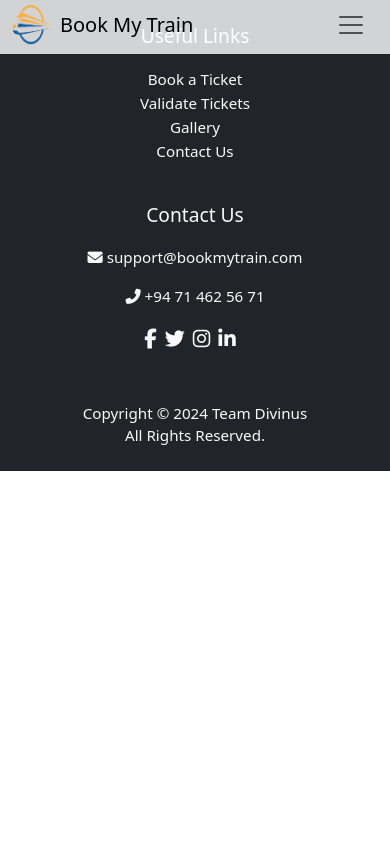
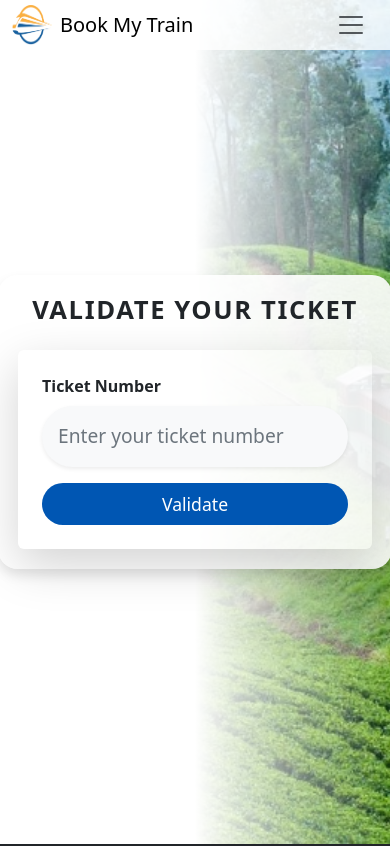
Before and after one commit to devinda0/iwb007-team-divinus, a React (Create React App) app in the folder client/: page /validate in a window 390 px wide. Shown: the top 846 px of the page. Built offline with nearby package versions, Linux system fonts and the light colour scheme.

Commit message:
validation page done

```diff
--- a/client/src/App.js
+++ b/client/src/App.js
@@ -1,7 +1,8 @@
 import './App.css';
 import { BrowserRouter as Router, Routes, Route } from 'react-router-dom';
 import Home from './pages/home';
-import BookingPage from './pages/BookingPage'; // Your BookingPage component
+import BookingPage from './pages/BookingPage';
+import ValidatePage from './pages/ValidatePage';
 import Navbar from './components/common/navbar';
 import Footer from './components/common/Footer';
 
@@ -12,6 +13,7 @@ function App() {
       <Routes>
         <Route path="/" element={<Home />} /> {/* Home page route */}
         <Route path="/booking" element={<BookingPage />} /> {/* Booking page route */}
+        <Route path="/validate" element={<ValidatePage />} /> {/* Ticket Validation Route */}
       </Routes>
       <Footer /> {/* The Footer will be visible on all pages */}
     </Router>
--- a/client/src/components/common/Footer.jsx
+++ b/client/src/components/common/Footer.jsx
@@ -13,7 +13,7 @@ const Footer = () => {
             <h5>Useful Links</h5>
             <ul className="list-unstyled">
               <li><a href="/booking" className="text-light">Book a Ticket</a></li>
-              <li><a href="#validate" className="text-light">Validate Tickets</a></li>
+              <li><a href="/validate" className="text-light">Validate Tickets</a></li>
               <li><a href="#gallery" className="text-light">Gallery</a></li>
               <li><a href="#contact-us" className="text-light">Contact Us</a></li>
             </ul>
--- a/client/src/components/common/navbar.jsx
+++ b/client/src/components/common/navbar.jsx
@@ -60,7 +60,7 @@ const Navbar = () => {
               <a className="nav-link" href="/booking">Booking</a>
             </li>
             <li className="nav-item">
-              <a className="nav-link" href="#">Validate</a>
+              <a className="nav-link" href="/validate">Validate</a>
             </li>
             <li className="nav-item">
               <a className="nav-link" href="#">Gallery</a>
--- a/client/src/components/home/HeroSection.jsx
+++ b/client/src/components/home/HeroSection.jsx
@@ -27,9 +27,11 @@ const HeroSection = () => {
           <div className="col-md-4">
             <div className="card mb-4 shadow-sm custom-card">
               <img src={validateIcon} className="card-img-top icon-image" alt="Validate" />
-              <div className="card-body">
-                <button className="btn btn-primary rounded-pill custom-button">Validate</button>
-              </div>
+              <a href="/validate" className="stretched-link">
+                <div href className="card-body">
+                  <button className="btn btn-primary rounded-pill custom-button">Validate</button>
+                </div>
+              </a>
             </div>
           </div>
           {/* Gallery */}
--- /dev/null
+++ b/client/src/components/validatePage/TicketValidationForm.jsx
@@ -0,0 +1,27 @@
+import React from 'react';
+import { Form, Button, InputGroup } from 'react-bootstrap';
+
+const TicketValidationForm = ({ ticketNumber, setTicketNumber, handleValidation }) => {
+  return (
+    <Form onSubmit={handleValidation} className="validate-form shadow-lg rounded p-4">
+      <Form.Group controlId="formTicketNumber" className="mb-3">
+        <Form.Label className="fw-bold">Ticket Number</Form.Label>
+        <InputGroup>
+          <Form.Control
+            type="text"
+            value={ticketNumber}
+            onChange={(e) => setTicketNumber(e.target.value)}
+            placeholder="Enter your ticket number"
+            required
+            className="rounded-pill bg-light border-0 p-3 shadow-sm input-box"
+          />
+        </InputGroup>
+      </Form.Group>
+      <Button className="btn btn-primary w-100 rounded-pill validate-btn" type="submit">
+        Validate
+      </Button>
+    </Form>
+  );
+};
+
+export default TicketValidationForm;
--- /dev/null
+++ b/client/src/components/validatePage/TicketValidationResult.jsx
@@ -0,0 +1,27 @@
+import React from 'react';
+import { FontAwesomeIcon } from '@fortawesome/react-fontawesome';
+import { faCheckCircle, faTimesCircle } from '@fortawesome/free-solid-svg-icons';
+import { Alert } from 'react-bootstrap';
+
+const TicketValidationResult = ({ isValidTicket }) => {
+  return (
+    <Alert
+      variant={isValidTicket ? 'success' : 'danger'}
+      className="p-4 text-center validation-result shadow-lg rounded-pill"
+    >
+      {isValidTicket ? (
+        <>
+          <FontAwesomeIcon icon={faCheckCircle} size="5x" className="mb-3 text-success" />
+          <h2 className="mt-3">Valid Ticket</h2>
+        </>
+      ) : (
+        <>
+          <FontAwesomeIcon icon={faTimesCircle} size="5x" className="mb-3 text-danger" />
+          <h2 className="mt-3">Invalid Ticket</h2>
+        </>
+      )}
+    </Alert>
+  );
+};
+
+export default TicketValidationResult;
--- a/client/src/css/common/navbar.css
+++ b/client/src/css/common/navbar.css
@@ -6,7 +6,7 @@
     background-color: rgba(0, 0, 0, 0.1);
     transition: background-color 0.3s ease, box-shadow 0.3s ease, transform 0.3s ease;
     margin-top: 0;
-    padding: 0 0 1%;
+    padding: 0 0;
     border: none;
 }
 
--- /dev/null
+++ b/client/src/css/validatePage/validate-page.css
@@ -0,0 +1,162 @@
+/* Container for the validation page */
+.validate-page-container {
+    display: flex;
+    align-items: center;
+    min-height: 100vh;
+    background: linear-gradient(to right, rgba(255, 255, 255, 1) 50%, rgba(255, 255, 255, 0) 100%),
+                url('../../assets/validatePage/back-image.jpg');
+    background-size: cover;
+    background-position: center right;
+    padding: 50px;
+}
+
+/* Adjusting form position */
+.ticket-form-col {
+    background: rgba(255, 255, 255, 0.9);
+    padding: 40px;
+    border-radius: 20px;
+    box-shadow: 0 6px 12px rgba(0, 0, 0, 0.1);
+    width: 100%;
+    max-width: 800px;
+    margin-left: 20%;
+    min-height: 500px;
+}
+
+/* Title styling */
+.validate-title {
+    font-size: 2.5rem;
+    letter-spacing: 0.15rem;
+    text-align: center;
+    font-weight: bold;
+    width: 100%;
+    white-space: nowrap;
+}
+
+/* Content inside the form section */
+.ticket-form-content {
+    width: 100%;
+}
+
+/* Form input styles */
+.input-box {
+    background-color: #f1f3f5;
+    color: #495057;
+    border: none;
+    padding: 15px;
+    box-shadow: inset 0 1px 3px rgba(0, 0, 0, 0.1);
+    font-size: 1.8rem;
+}
+
+.input-box::placeholder {
+    color: #6c757d;
+    font-size: 1.2rem;
+}
+
+/* Validate Button Styling */
+.validate-btn {
+    background-color: #0056b3;
+    color: #fff;
+    font-size: 1.5rem;
+    padding: 10px 20px;
+    transition: background-color 0.3s ease;
+    border: none;
+}
+
+.validate-btn:hover {
+    background-color: #003d82;
+}
+
+/* Validation Result Styling */
+.validation-result {
+    font-size: 1.4rem; /* Adjusted font size */
+    padding: 30px;
+    border-radius: 10px;
+}
+
+/* --- Responsive Styling for Smaller Screens --- */
+
+/* For medium-sized screens (tablets, smaller laptops) */
+@media (max-width: 992px) {
+    .ticket-form-col {
+        max-width: 90%;
+        margin-left: 5%;
+        min-height: auto; /* Allow height to adjust */
+    }
+
+    .validate-title {
+        font-size: 2rem;
+    }
+
+    .input-box {
+        font-size: 1.5rem; /* Slightly smaller */
+    }
+
+    .validate-btn {
+        font-size: 1.3rem;
+        padding: 10px 15px;
+    }
+}
+
+/* For small screens (mobile phones) */
+@media (max-width: 768px) {
+    .validate-page-container {
+        padding: 20px;
+        background: rgba(255, 255, 255, 0.85),
+                    url('../../assets/validatePage/back-image.jpg'); /* Remove gradient and add opacity */
+        background-size: cover;
+        background-position: center right;
+        justify-content: center; /* Center the form horizontally */
+    }
+
+    .ticket-form-col {
+        max-width: 100%; /* Take the full width of the screen */
+        margin: 0 auto; /* Center the form */
+        padding: 20px; /* Less padding for mobile */
+    }
+
+    .validate-title {
+        font-size: 1.8rem;
+        letter-spacing: 0.1rem;
+    }
+
+    .input-box {
+        font-size: 1.4rem; /* Even smaller for mobile */
+        padding: 10px;
+    }
+
+    .validate-btn {
+        font-size: 1.2rem;
+        padding: 10px;
+    }
+}
+
+/* Extra small screens */
+@media (max-width: 576px) {
+    .validate-page-container {
+        padding: 10px;
+        background: rgba(255, 255, 255, 0.95),
+                    url('../../assets/validatePage/back-image.jpg'); /* Increase opacity */
+        background-size: cover;
+        background-position: center;
+        justify-content: center; /* Center the form horizontally */
+    }
+
+    .ticket-form-col {
+        max-width: 100%; /* Full width on small screens */
+        margin: 0 auto; /* Center the form */
+    }
+
+    .validate-title {
+        font-size: 1.6rem;
+    }
+
+    .input-box {
+        font-size: 1.2rem;
+        padding: 8px;
+    }
+
+    .validate-btn {
+        font-size: 1.1rem;
+        padding: 8px;
+    }
+}
--- /dev/null
+++ b/client/src/pages/ValidatePage.jsx
@@ -0,0 +1,69 @@
+import React, { useState } from 'react';
+import { Container, Row, Col } from 'react-bootstrap';
+import axios from 'axios';
+import TicketValidationForm from '../components/validatePage/TicketValidationForm';
+import TicketValidationResult from '../components/validatePage/TicketValidationResult';
+import '../css/validatePage/validate-page.css';
+
+const ValidatePage = () => {
+  const [ticketNumber, setTicketNumber] = useState('');
+  const [isValidTicket, setIsValidTicket] = useState(null);
+
+  const handleValidation = (e) => {
+    e.preventDefault();
+
+    // Simulate ticket validation (dummy)
+    const validTicketNumbers = ['12345', '67890']; // Dummy valid ticket numbers
+    if (validTicketNumbers.includes(ticketNumber)) {
+      setIsValidTicket(true);
+    } else {
+      setIsValidTicket(false);
+    }
+
+    /*
+    // API request with Axios for validation
+
+    axios.post('https://api.example.com/validate-ticket', {
+        ticketNumber: ticketNumber,
+      })
+      .then(response => {
+        // Check response data to determine if the ticket is valid
+        // Assuming the API returns { isValid: true/false }
+        if (response.data.isValid) {
+          setIsValidTicket(true); // Set the state to valid
+        } else {
+          setIsValidTicket(false); // Set the state to invalid
+        }
+      })
+      .catch(error => {
+        console.error('Error validating the ticket:', error);
+        setIsValidTicket(false); // Handle error as invalid ticket
+      });
+
+    */
+  };
+
+  return (
+    <Container fluid className="validate-page-container">
+      <Row className="align-items-center">
+        <Col md={6} className="ticket-form-col"> {/* Adjusting to take the left half of the screen */}
+          <div className="ticket-form-content">
+            <h1 className="validate-title mb-4 text-center">VALIDATE YOUR TICKET</h1>
+            <TicketValidationForm
+              ticketNumber={ticketNumber}
+              setTicketNumber={setTicketNumber}
+              handleValidation={handleValidation}
+            />
+            {isValidTicket !== null && (
+              <div className="mt-5">
+                <TicketValidationResult isValidTicket={isValidTicket} />
+              </div>
+            )}
+          </div>
+        </Col>
+      </Row>
+    </Container>
+  );
+};
+
+export default ValidatePage;
```
Also changed, not shown: client/src/components/home/RouteOptions.jsx (deleted, +0 -12 lines), client/src/assets/validatePage/back-image.jpg (added).
